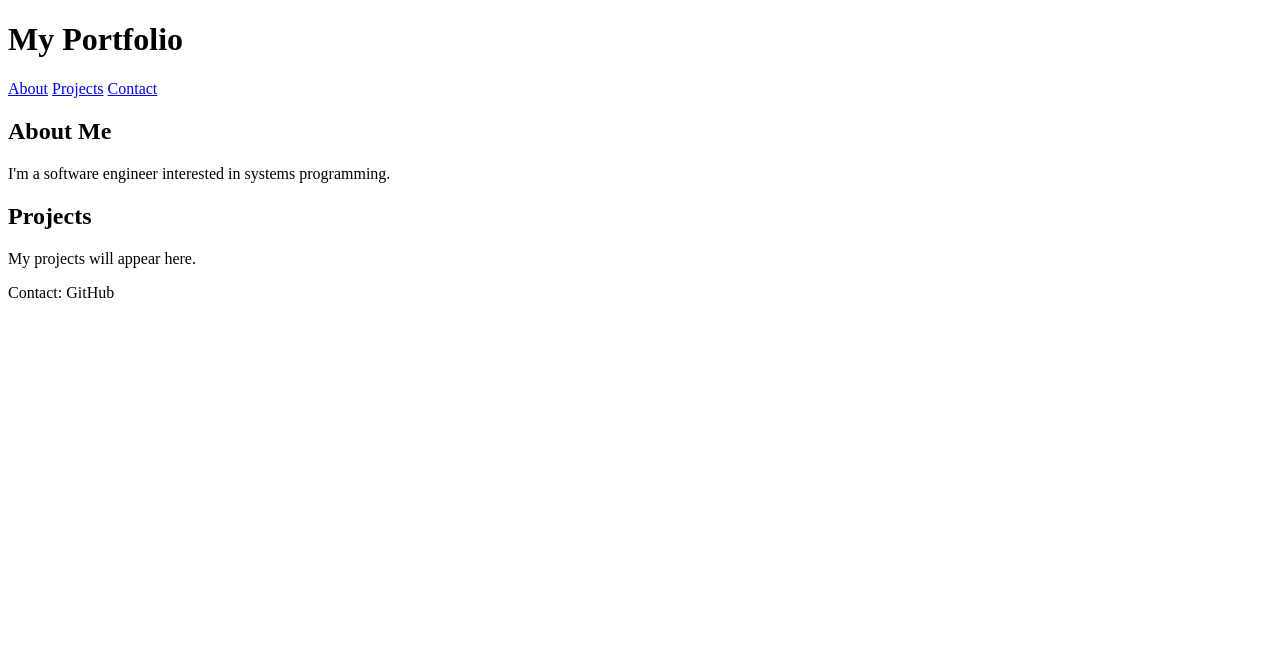
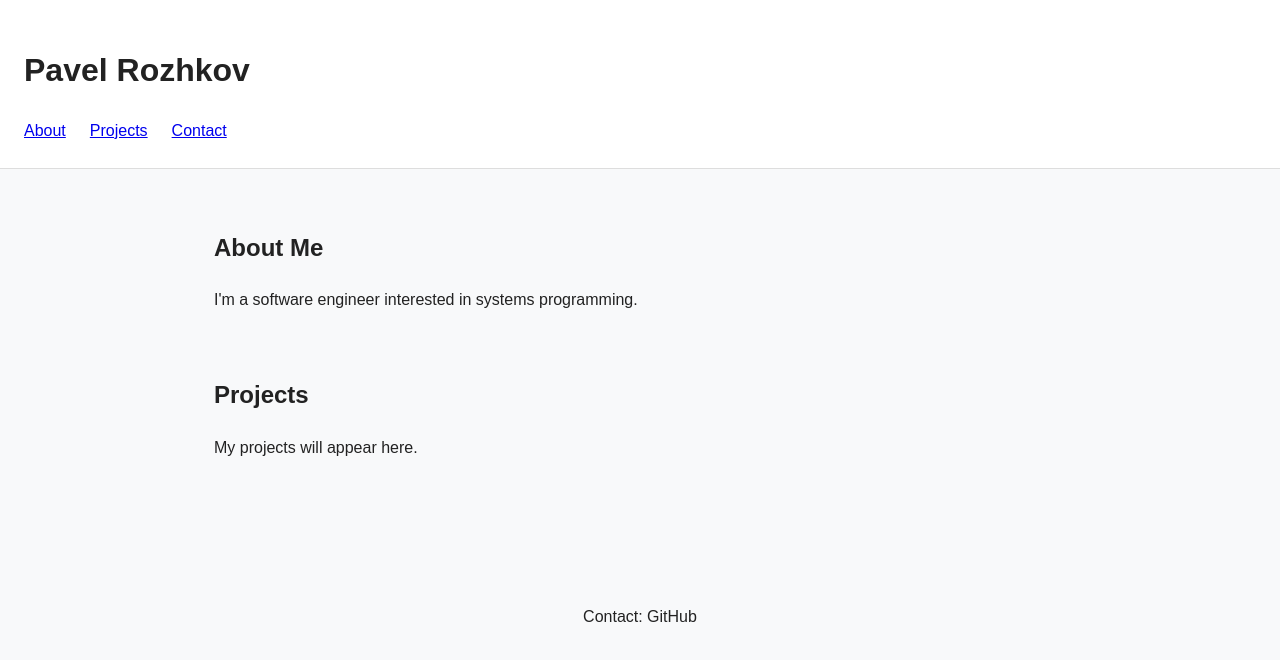
Before and after one commit to lor1anz/personal-website, a plain HTML site: page index.html in a window 1280 px wide. Drawn offline with Linux system fonts and the light colour scheme.

Commit message:
UPD: index and style changes

```diff
--- a/index.html
+++ b/index.html
@@ -8,7 +8,7 @@
 </head>
 <body>
     <header>
-        <h1>My Portfolio</h1>
+        <h1>Pavel Rozhkov</h1>
         <nav>
             <a href="#about">About</a>
             <a href="#projects">Projects</a>
--- a/style.css
+++ b/style.css
@@ -0,0 +1,37 @@
+* {
+    box-sizing: border-box;
+}
+
+body {
+    margin: 0;
+    font-family: Arial, sans-serif;
+    line-height: 1.6;
+    color: #222;
+    background-color: #f8f9fa;
+}
+
+header {
+    padding: 24px;
+    background-color: #fff;
+    border-bottom: 1px solid #ddd;
+}
+
+nav {
+    display: flex;
+    gap: 24px;
+}
+
+main {
+    max-width: 900px;
+    margin: 0 auto;
+    padding: 40px 24px;
+}
+
+section {
+    margin-bottom: 64px;
+}
+
+footer {
+    padding: 24px;
+    text-align: center;
+}
```
